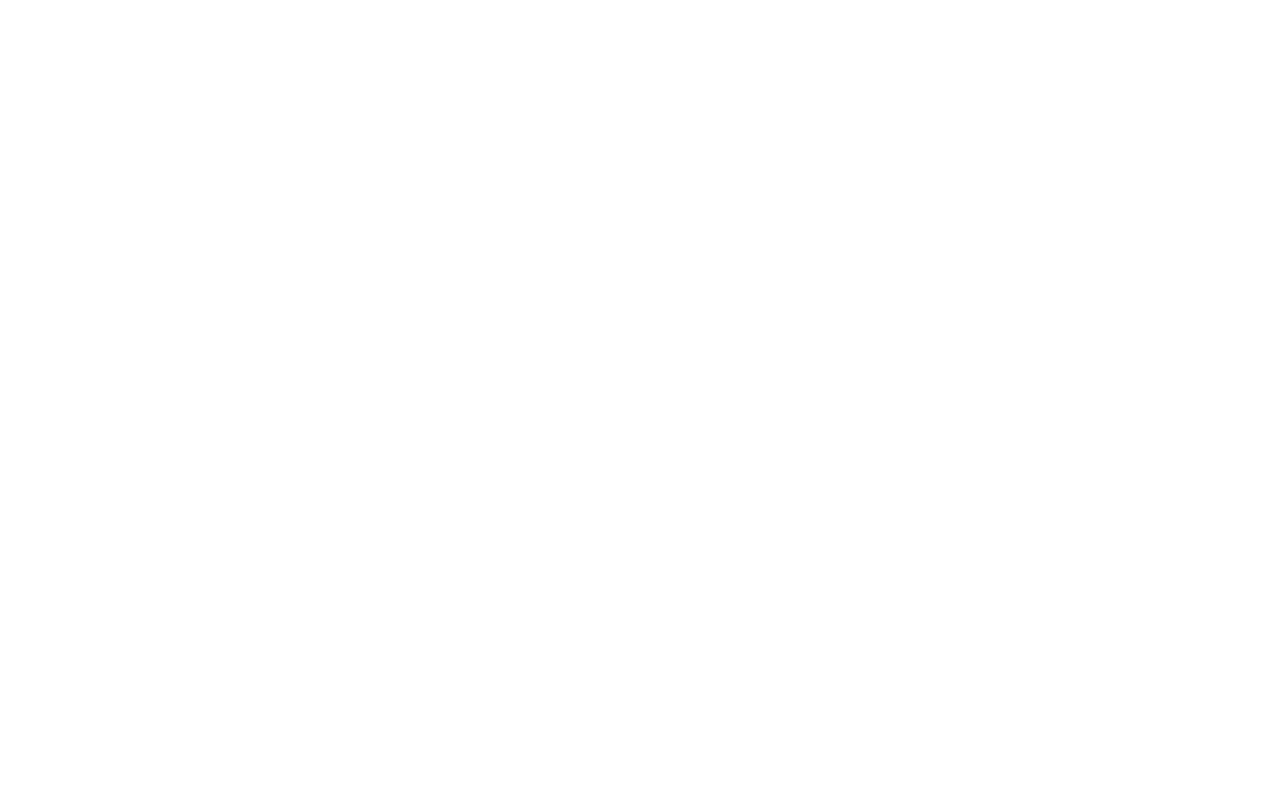
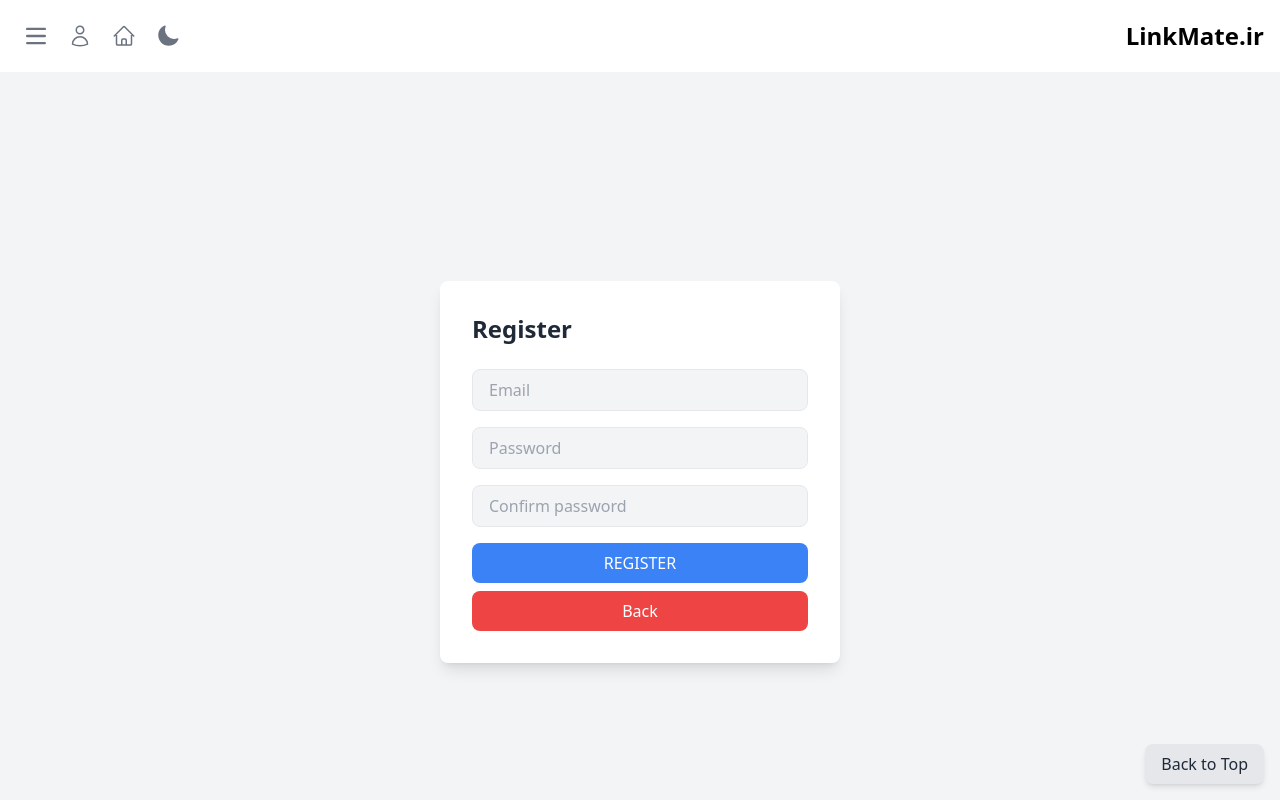
Before and after one commit to arashkyadegar/linkMateApp, a React (Vite) app: page /register in a window 1280 px wide. Before the commit this address had no page. Shown: the top 800 px of the page. Built offline with nearby package versions, Linux system fonts and the light colour scheme.

Commit message:
feat: register page done

```diff
--- a/src/components/LoginPage.jsx
+++ b/src/components/LoginPage.jsx
@@ -9,8 +9,13 @@ const LoginPage = () => {
   const navigate = useNavigate();
   const emailTxtRef = useRef();
   const passworsTxtRef = useRef();
+  const doNavigate = (link) => {
+    navigate(link);
 
+  };
   async function loginSubmit() {
+
+    console.log(emailTxtRef.current.value)
     const data = {
       email: "ssss@gmail.com",
       password: "1@Adsdd321",
@@ -38,7 +43,7 @@ const LoginPage = () => {
             <input
               ref={emailTxtRef}
               type="text"
-              placeholder="Username or email"
+              placeholder="Email"
               className="w-full px-4 py-2 border rounded-lg bg-gray-100 text-gray-800 dark:bg-gray-700 dark:text-gray-200"
             />
           </div>
@@ -65,9 +70,11 @@ const LoginPage = () => {
             LOGIN
           </button>
           <div className="text-center mt-4">
-            <a href="#" className="text-blue-500 dark:text-blue-400">
+          <button
+              onClick={() => { doNavigate('/register') }}
+              className="text-blue-500 dark:text-blue-400">
               Register now
-            </a>
+            </button>
           </div>
           <div className="text-center my-4 text-gray-500 dark:text-gray-400">
             or
--- /dev/null
+++ b/src/components/RegisterPage.jsx
@@ -0,0 +1,118 @@
+import React from "react";
+import { useRef } from "react";
+import axios from "axios";
+import { useNavigate } from "react-router-dom";
+import { useAuth } from "./hooks/AuthProvider";
+
+const RegisterPage = () => {
+  const navigate = useNavigate();
+  const auth = useAuth();
+
+  const emailTxtRef = useRef();
+  const passworsTxtRef = useRef();
+  const passwordConfirmTxtRef = useRef();
+  const [errors, setErrors] = React.useState({});
+
+  const doNavigate = (link) => {
+    navigate(link);
+  };
+
+  const validateForm = () => {
+    const newErrors = {};
+    const email = emailTxtRef.current.value;
+    const password = passworsTxtRef.current.value;
+    const confirmPassword = passwordConfirmTxtRef.current.value;
+
+    if (!email || !/\S+@\S+\.\S+/.test(email)) {
+      newErrors.email = "Please enter a valid email address.";
+    }
+    if (!password || password.length < 6) {
+      newErrors.password = "Password must be at least 6 characters.";
+    }
+    if (password !== confirmPassword) {
+      newErrors.confirmPassword = "Passwords do not match.";
+    }
+
+    setErrors(newErrors);
+    return Object.keys(newErrors).length === 0; // Return true if no errors
+  };
+
+  async function registerSubmit() {
+    if (!validateForm()) return; // Stop submission if validation fails
+
+    const data = {
+      email: emailTxtRef.current.value,
+      password: passworsTxtRef.current.value,
+    };
+
+    try {
+      const response = await axios.post(
+        "http://localhost:3000/auth/signup",
+        data
+      );
+      console.log(response.data)
+      // navigate("/dashboard");
+    } catch (error) {
+      console.error("Error submitting data:", error);
+    }
+  }
+
+  return (
+    <div className="min-h-screen flex justify-center items-center bg-gray-100 text-gray-800 dark:bg-gray-800 dark:text-gray-200">
+      <div className="bg-white shadow-lg rounded-lg overflow-hidden flex w-[400px] dark:bg-gray-900 dark:text-gray-200">
+        <div className="w-full p-8">
+          <h2 className="text-2xl font-bold mb-6">Register</h2>
+          <div className="mb-4">
+            <input
+              ref={emailTxtRef}
+              type="text"
+              placeholder="Email"
+              className="w-full px-4 py-2 border rounded-lg bg-gray-100 text-gray-800 dark:bg-gray-700 dark:text-gray-200"
+            />
+            {errors.email && <span style={{ color: "red" }}>{errors.email}</span>}
+          </div>
+          <div className="mb-4">
+            <input
+              ref={passworsTxtRef}
+              type="password"
+              placeholder="Password"
+              className="w-full px-4 py-2 border rounded-lg bg-gray-100 text-gray-800 dark:bg-gray-700 dark:text-gray-200"
+            />
+            {errors.password && <span style={{ color: "red" }}>{errors.password}</span>}
+          </div>
+          <div className="mb-4">
+            <input
+              ref={passwordConfirmTxtRef}
+              type="password"
+              placeholder="Confirm password"
+              className="w-full px-4 py-2 border rounded-lg bg-gray-100 text-gray-800 dark:bg-gray-700 dark:text-gray-200"
+            />
+            {errors.confirmPassword && (
+              <span style={{ color: "red" }}>{errors.confirmPassword}</span>
+            )}
+          </div>
+          <div className="flex flex-col gap-2">
+            <button
+              onClick={registerSubmit}
+              className="w-full bg-blue-500 text-white py-2 rounded-lg dark:bg-blue-700"
+            >
+              REGISTER
+            </button>
+            <div className="space-y-2">
+              <button
+                onClick={() => {
+                  doNavigate("/login");
+                }}
+                className="w-full bg-red-500 text-white py-2 rounded-lg dark:bg-red-700"
+              >
+                Back
+              </button>
+            </div>
+          </div>
+        </div>
+      </div>
+    </div>
+  );
+};
+
+export default RegisterPage;
--- a/src/components/SecureLink/SecureLinkCreateForm.jsx
+++ b/src/components/SecureLink/SecureLinkCreateForm.jsx
@@ -17,8 +17,8 @@ const SecureLinkCreateForm = () => {
   const [shortenedData, setShortenedData] = useState(null); // Manage the visibility of ShortenedLink
 
   const handleChange = (e) => {
-    const { name, value } = e.target;
-    setFormData({ ...formData, [name]: value });
+    const { name, type, value, checked } = e.target;
+    setFormData({ ...formData, [name]: type === "checkbox" ? checked : value });
   };
   const handleDateChange = (selectedDate) => {
     setFormData({ ...formData, expirationDate: selectedDate });
--- a/src/main.jsx
+++ b/src/main.jsx
@@ -22,6 +22,7 @@ import AboutUs from "./components/About-us/About-us";
 import Services from "./components/Services/Services";
 import ContactUs from "./components/Contact-us/Contact-us";
 import SecureLinkEditForm from "./components/SecureLink/SecureLinkEditForm";
+import RegisterPage from "./components/RegisterPage";
 createRoot(document.getElementById("root")).render(
   <Router>
     <DarkModeProvider>
@@ -39,6 +40,7 @@ createRoot(document.getElementById("root")).render(
 
 
             <Route path="/" element={<Dashboard />} />
+            <Route path="/register" element={<RegisterPage />} />
             <Route path="/login" element={<LoginPage />} />
             <Route path="/dashboard" element={<Dashboard />} />
             <Route path="/short-link" element={<ShortLinkCreateForm />} />
```
